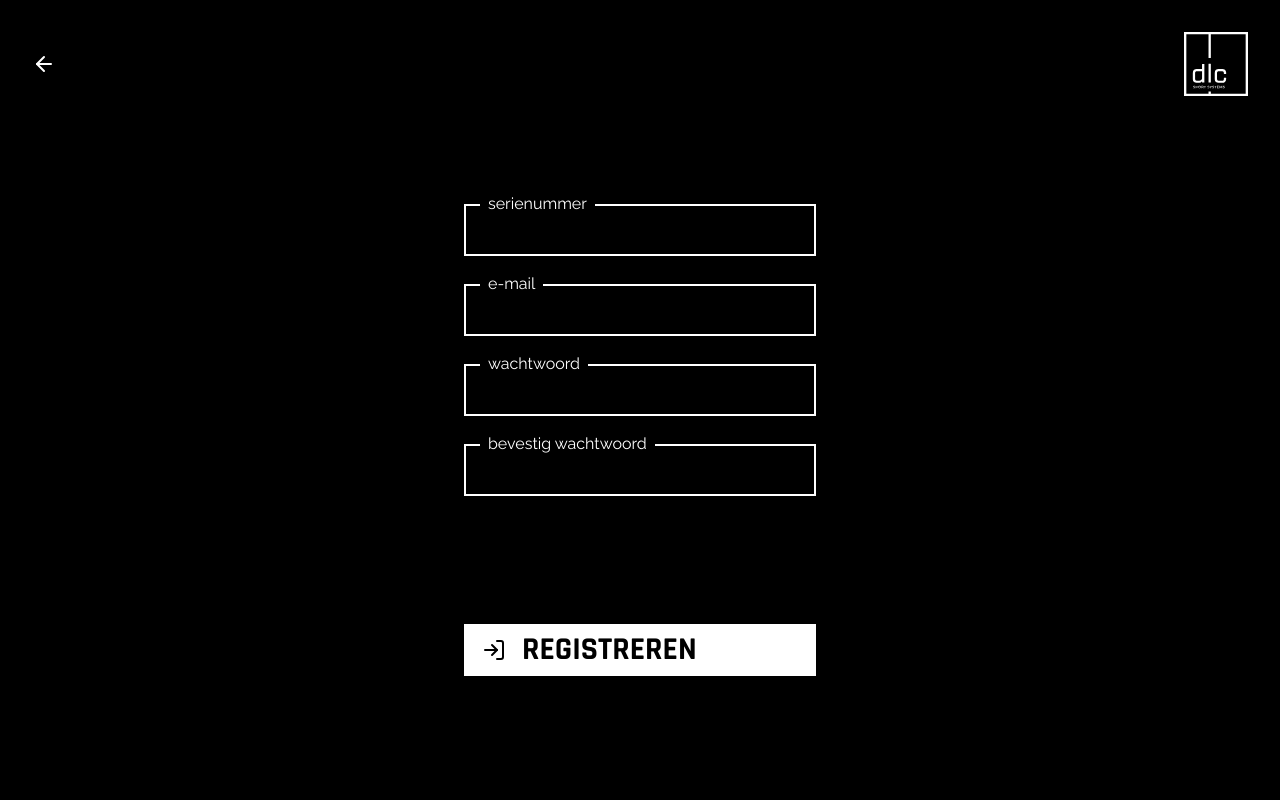
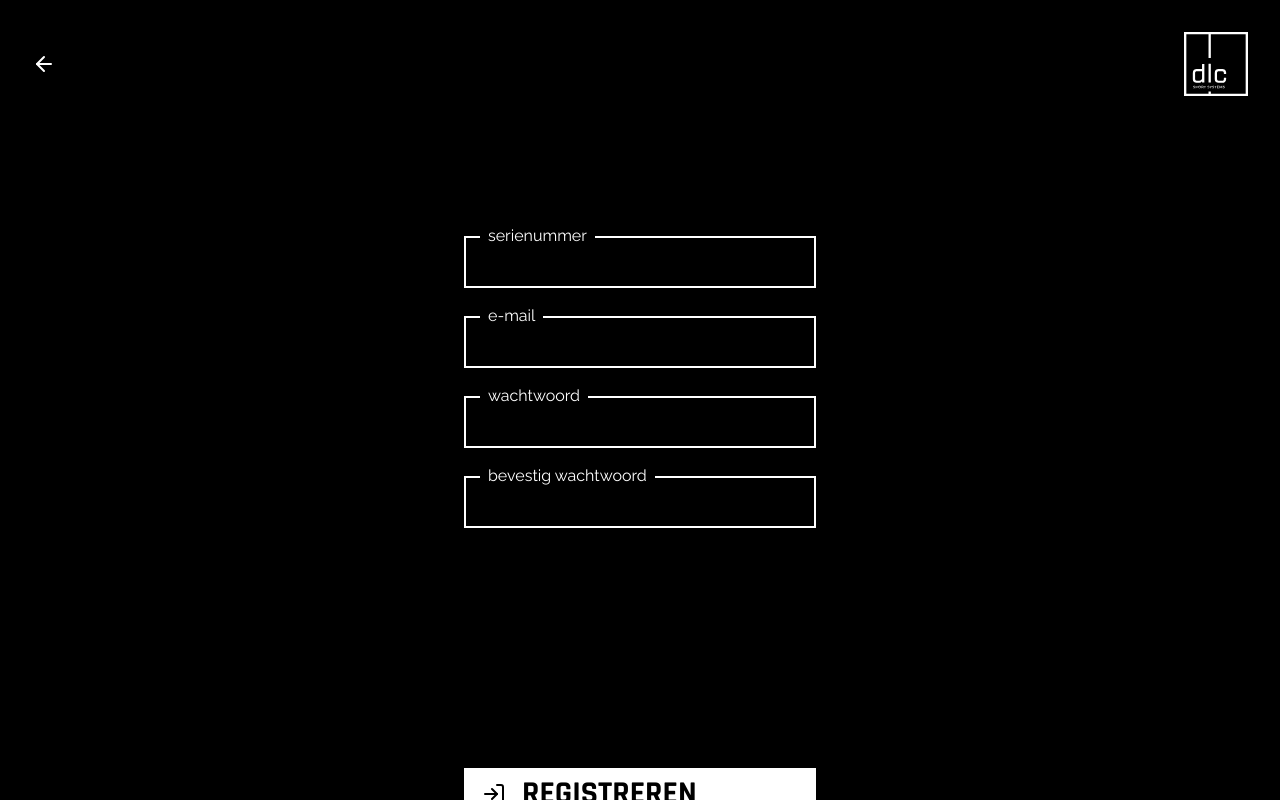
Before and after one commit to QuintenMuyllaert/DLC-Industry_Project, a React (Vite) app in the folder Frontend/: page /manual in a window 1280 px wide. Built offline with nearby package versions, Linux system fonts and the light colour scheme.

Commit message:
💄 fixed manual button and input position

```diff
--- a/Frontend/src/style/pages/manual.scss
+++ b/Frontend/src/style/pages/manual.scss
@@ -19,17 +19,16 @@
 		margin-left: auto;
 		margin-right: auto;
 		width: min(24rem, 100%);
-		padding-top: 4rem;
+		padding-top: 6rem;
 		padding-inline: 1rem;
 
 		.text {
-			padding-top: 3rem;
 			margin-bottom: 1rem;
 			text-align: center;
 		}
 
 		.button {
-			margin-top: 8rem;
+			margin-top: 15rem;
 		}
 	}
 }
```
